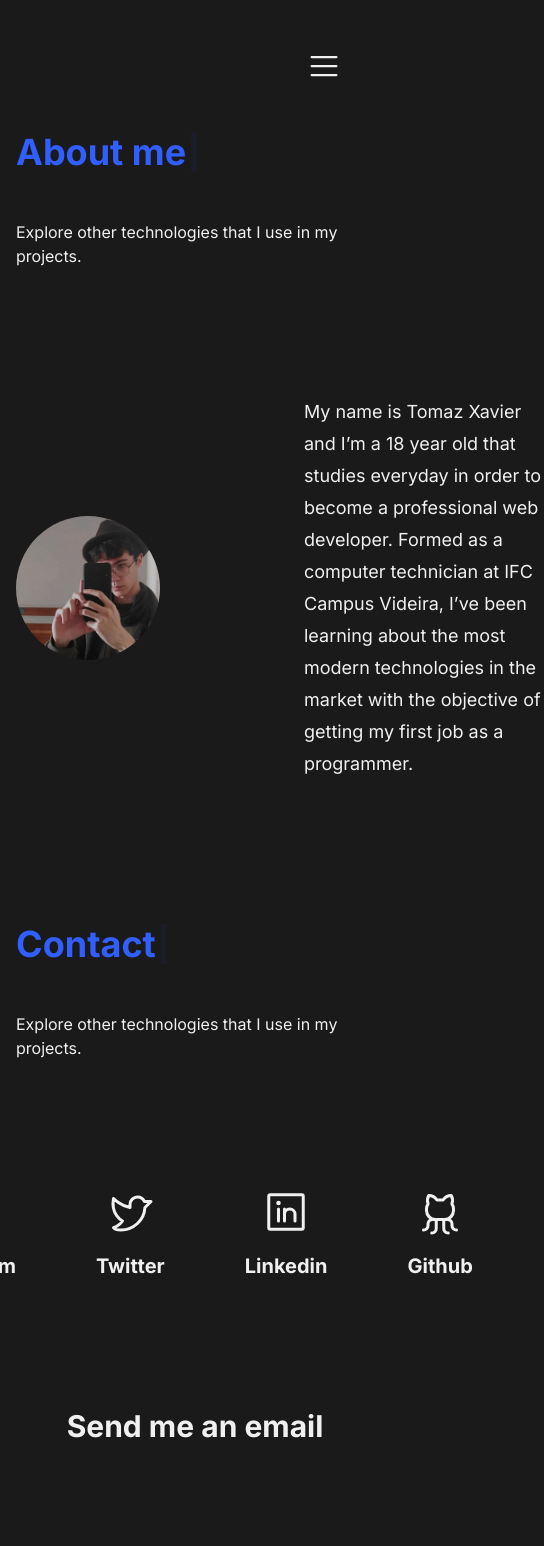
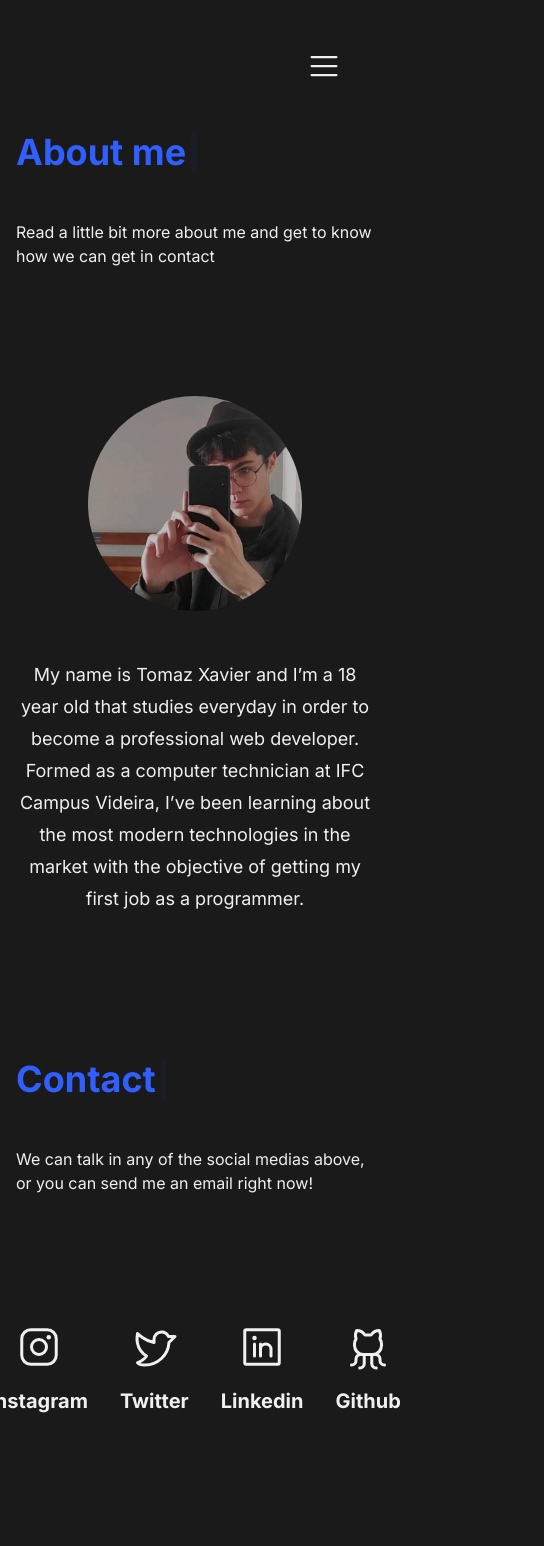
Before and after one commit to tomazcx/portfolio-web, a React (Vite) app: page /contact in a window 390 px wide. Shown: the top 1546 px of the page, 544 px wide, since content can reach past the window. Built offline with nearby package versions, Linux system fonts and the light colour scheme.

Commit message:
Added others and contact texts

```diff
--- a/src/assets/images/logos/back-end/index.ts
+++ b/src/assets/images/logos/back-end/index.ts
@@ -33,7 +33,7 @@ export const tecs: ITec[] = [
 	{
 		name: 'NestJS',
 		img: NestJSLogo,
-		descriptionEnglish: "NestJS is a framework for building NodeJS applications. Released in 2017, it has an archtecture strongly inspired by Angular, with decorators to define the responsability of each class and a module system. It has been my main option in the building of Node projects since I started studying it, and I'm constanly learning more about the implementation of archtectures and desing patterns for building scalable and clean systems, besids the test driven development with Jest. The API for this portfolio was developed using this technology.",
+		descriptionEnglish: "NestJS is a framework for building NodeJS applications. Released in 2017, it has an archtecture strongly inspired by Angular, with decorators to define the responsability of each class and a module system. It has been my main option in the building of Node projects since I started studying it, and I'm constanly learning more about the implementation of archtectures and desing patterns for building scalable and clean systems, besides test driven development with Jest. The API for this portfolio was developed using this technology.",
 		descriptionPortuguese: 'NestJS é um framework para construção de aplicações NodeJS. Lançado em 2017, possui uma arquitetura fortemente inspirada no Angular, com decorators para definir a responsabilidade de cada uma das classes e um sistema de módulos. Têm sido minha principal opção na construção de projetos Node desde que comecei a estudá-la, e estou constantemente procurando aprender mais sobre implementação de arquiteturas e design patterns para construção de sistemas limpos e escaláveis, além de desenvolvimento guiado por testes com Jest. A API para esse portfólio foi desenvolvida utilizando essa tecnologia.'
 	},
 	{
--- a/src/assets/texts/textsEnglish.ts
+++ b/src/assets/texts/textsEnglish.ts
@@ -33,7 +33,21 @@ export const textsEnglish = {
 			continueButton: 'Contact',
 			titleProjects: 'My projects using',
 			seeMore: 'See more at'
-
+		},
+		contact: {
+			title: 'About me',
+			subtitle: 'Read a little bit more about me and get to know how we can get in contact',
+			description: "My name is Tomaz Xavier and I’m a 18 year old that studies everyday in order to become a professional web developer.  Formed as a computer technician at IFC Campus Videira, I’ve been learning about the most modern technologies in the market with the objective of getting my first job as a programmer.",
+			titleTwo: 'Contact',
+			subtitleTwo: 'We can talk in any of the social medias above, or you can send me an email right now!',
+			form: {
+				title: 'Send me an email',
+				name: 'Name',
+				email: 'Your email',
+				subject: 'Subject',
+				content: 'Content',
+				send: 'Send'
+			}
 		}
 
 	}
--- a/src/assets/texts/textsPortuguese.ts
+++ b/src/assets/texts/textsPortuguese.ts
@@ -34,7 +34,21 @@ export const textsPortuguese = {
 			continueButton: 'Contato',
 			titleProjects: 'Meus projetos com',
 			seeMore: 'Veja mais em'
-
+		},
+		contact: {
+			title: 'Sobre mim',
+			subtitle: 'Leia um pouco mais sobre mim e veja como nós podemos entrar em contato.',
+			description: "Meu nome é Tomaz Xavier, tenho 18 anos e estudo diariamente a fim de me tornar um desenvolvedor web profissional. Formado como um técnico em informática pelo IFC Campus Videira, eu estive aprendido sobre as tecnologias mais modernas do mercado com o objetivo de conseguir meu primeiro trabalho como um programador.",
+			titleTwo: 'Contato',
+			subtitleTwo: 'Nós podemos conversar em qualquer uma das redes sociais abaixo, ou você pode me enviar um email agora mesmo!',
+			form: {
+				title: 'Envie um email para mim',
+				name: 'Nome',
+				email: 'Seu email',
+				subject: 'Assunto',
+				content: 'Conteúdo',
+				send: 'Enviar'
+			}
 		}
 	}
 
--- a/src/pages/BackEnd.tsx
+++ b/src/pages/BackEnd.tsx
@@ -53,7 +53,7 @@ export const BackEnd = () => {
 					<span className="text-4xl font-bold">{tecs[selected].name}</span>
 					<p className="lg:grid lg:grid-cols-12 flex flex-col gap-12 items-center lg:w-10/12">
 						<img src={tecs[selected].img} className="col-span-6 w-[200px] h-auto lg:w-[55%]" alt={`${tecs[selected].name} logo`} />
-						<p className="col-span-6 leading-8">{language === 'es' ? tecs[selected].descriptionEnglish : tecs[selected].descriptionPortuguese}</p>
+						<p className="col-span-6 leading-8 text-center lg:text-left">{language === 'es' ? tecs[selected].descriptionEnglish : tecs[selected].descriptionPortuguese}</p>
 					</p>
 					<p className="w-full text-center lg:text-left font-bold text-2xl">{language === 'es' ? textsEnglish.pages.backEnd.titleProjects : textsPortuguese.pages.backEnd.titleProjects} <span className="text-blue-400">{tecs[selected].name}</span>: </p>
 					<div className="flex flex-col gap-12 w-full">
--- a/src/pages/Contact.tsx
+++ b/src/pages/Contact.tsx
@@ -24,36 +24,36 @@ export const Contact = () => {
 			className="lg:px-48 px-4 flex flex-col gap-36 justify-between">
 			<section className='flex flex-col gap-32'>
 				<TitlePage
-					title="About me"
-					description={language === 'es' ? textsEnglish.pages.others.description : textsPortuguese.pages.others.description}
+					title={language === 'es' ? textsEnglish.pages.contact.title : textsPortuguese.pages.contact.title}
+					description={language === 'es' ? textsEnglish.pages.contact.subtitle : textsPortuguese.pages.contact.subtitle}
 				/>
-				<div className="grid grid-cols-12 gap-12 items-center">
+				<div className="lg:grid lg:grid-cols-12 flex flex-col gap-12 items-center">
 					<img src={picture} alt="" className="col-span-6 w-[60%] h-auto rounded-full" />
-					<p className='col-span-6 text-lg leading-8'>My name is Tomaz Xavier and I’m a 18 year old that studies everyday in order to become a professional web developer.  Formed as a computer technician at IFC Campus Videira, I’ve been learning about the most modern technologies in the market with the objective of getting my first job as a programmer.</p>
+					<p className='col-span-6 text-lg leading-8 text-center lg:text-left'>{language === 'es' ? textsEnglish.pages.contact.description : textsPortuguese.pages.contact.description}</p>
 				</div>
 
 			</section>
 			<section className='flex flex-col gap-32'>
 
 				<TitlePage
-					title="Contact"
-					description={language === 'es' ? textsEnglish.pages.others.description : textsPortuguese.pages.others.description}
+					title={language === 'es' ? textsEnglish.pages.contact.titleTwo : textsPortuguese.pages.contact.titleTwo}
+					description={language === 'es' ? textsEnglish.pages.contact.subtitleTwo : textsPortuguese.pages.contact.subtitleTwo}
 				/>
-				<div className="flex gap-20 items-center justify-center">
+				<div className="flex gap-8 lg:gap-20 items-center justify-center">
 					<SocialMedia logo={<InstagramLogo size={48} />} text="Instagram" href="https://instagram.com/tomazcx" target={'_blank'} />
 					<SocialMedia logo={<TwitterLogo size={48} />} text="Twitter" href="https://twitter.com/tomazcx" target={'_blank'} />
 					<SocialMedia logo={<LinkedinLogo size={48} />} text="Linkedin" href="https://linkedin.com/in/tomazcx/" target={'_blank'} />
 					<SocialMedia logo={<GithubLogo size={48} />} text="Github" href="https://github.com/tomazcx" target={'_blank'} />
 				</div>
 
-				<strong className='text-center mx-auto text-3xl'>Send me an email</strong>
+				<strong className='text-center mx-auto text-2xl lg:text-3xl'>{language === 'es' ? textsEnglish.pages.contact.form.title : textsPortuguese.pages.contact.form.title}</strong>
 
 				<form className='flex flex-col gap-6 items-end'>
-					<Input name="name" id="name" label="Name" type={"text"} register={register} />
-					<Input name="email" id="email" label="Email" type={"email"} register={register} />
-					<Input name="subject" id="subject" label="Subject" type={"text"} register={register} />
-					<Textarea name="content" id="content" label="Content" register={register} rows={10} cols={30} />
-					<button className='bg-blue-400 transition-colors hover:bg-blue-500 active:bg-blue-600 rounded-xl px-12 py-2 font-bold w-[15rem]'>Send</button>
+					<Input name="name" id="name" label={language === 'es' ? textsEnglish.pages.contact.form.name : textsPortuguese.pages.contact.form.name} type={"text"} register={register} />
+					<Input name="email" id="email" label={language === 'es' ? textsEnglish.pages.contact.form.email : textsPortuguese.pages.contact.form.email} type={"email"} register={register} />
+					<Input name="subject" id="subject" label={language === 'es' ? textsEnglish.pages.contact.form.subject : textsPortuguese.pages.contact.form.subject} type={"text"} register={register} />
+					<Textarea name="content" id="content" label={language === 'es' ? textsEnglish.pages.contact.form.content : textsPortuguese.pages.contact.form.content} register={register} rows={10} cols={30} />
+					<button className='bg-blue-400 transition-colors hover:bg-blue-500 active:bg-blue-600 rounded-xl px-12 py-2 font-bold w-full lg:w-[15rem]'>{language === 'es' ? textsEnglish.pages.contact.form.send : textsPortuguese.pages.contact.form.send}</button>
 				</form>
 			</section>
 
--- a/src/pages/Others.tsx
+++ b/src/pages/Others.tsx
@@ -55,7 +55,7 @@ export const Others = () => {
 					<span className="text-4xl font-bold">{tecs[selected].name}</span>
 					<p className="lg:grid lg:grid-cols-12 flex flex-col gap-12 items-center lg:w-10/12">
 						<img src={tecs[selected].img} className="col-span-6 w-[200px] h-auto lg:w-[55%]" alt={`${tecs[selected].name} logo`} />
-						<p className="col-span-6 leading-8">{language === 'es' ? tecs[selected].descriptionEnglish : tecs[selected].descriptionPortuguese}</p>
+						<p className="col-span-6 leading-8 text-center lg:text-left">{language === 'es' ? tecs[selected].descriptionEnglish : tecs[selected].descriptionPortuguese}</p>
 					</p>
 					<p className="w-full text-center lg:text-left font-bold text-2xl">{language === 'es' ? textsEnglish.pages.others.titleProjects : textsPortuguese.pages.others.titleProjects} <span className="text-blue-400">{tecs[selected].name}</span>: </p>
 					<div className="flex flex-col gap-12 w-full">
```
Also changed, not shown: src/assets/images/logos/others/index.ts (+13 -12 lines).
